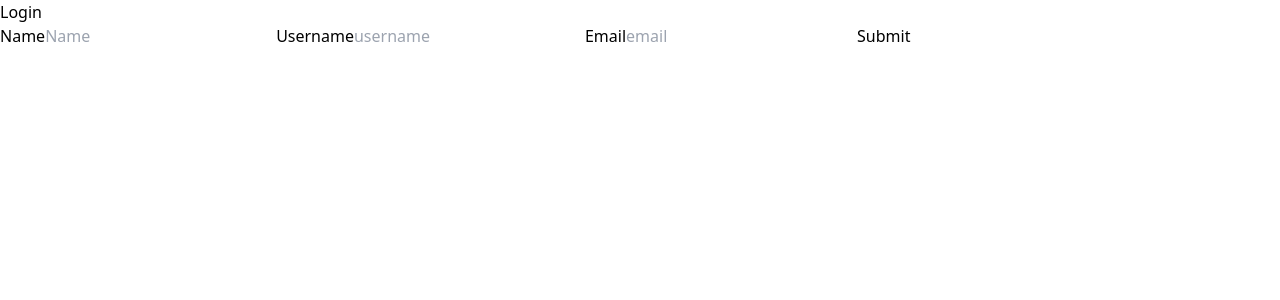
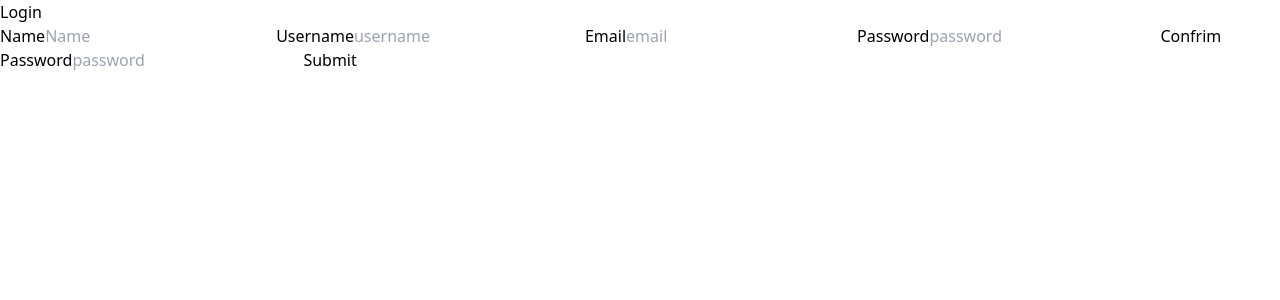
Before and after one commit to kshitijsharma123/YotubeClone_Frontend, a React (Vite) app: page /login in a window 1280 px wide. Shown: the top 300 px of the page. Built offline with nearby package versions, Linux system fonts and the light colour scheme.

Commit message:
Password and Confrim Password and Password fiel added

```diff
--- a/src/Components/Login.jsx
+++ b/src/Components/Login.jsx
@@ -2,14 +2,35 @@ import React from "react";
 import { useForm } from "react-hook-form";
 
 function Login() {
+  const checkPassword = () => {
+    const password = getValues("password");
+    const confrimPassword = getValues("confirmPassword");
+    if (password !== confrimPassword) {
+      setError("root", {
+        message: "Confrim Password and Password dont match",
+      });
+    }
+  };
+
   const {
     register,
     handleSubmit,
-    formState: { errors },
+    setError,
+    getValues,
+    formState: { errors, isSubmitting },
   } = useForm();
 
-  const onSubmit = (data) => {
-    console.log(data);
+  const onSubmit = async (data) => {
+    try {
+      await new Promise((resolve) => {
+        setTimeout(resolve, 1000);
+      });
+      console.log(data);
+    } catch (error) {
+      setError("email", {
+        message: "This email is already taken",
+      });
+    }
   };
   return (
     <>
@@ -52,8 +73,10 @@ function Login() {
             className="mb-4 text-black"
           />
           {/* Email  */}
-          {errors.email &&(
-          <span className="text-red-900">{errors.email.message}</span>)}
+
+          {errors.email && (
+            <span className="text-red-900">{errors.email.message}</span>
+          )}
 
           <label htmlFor="email" className="text-white">
             Email
@@ -61,7 +84,12 @@ function Login() {
           <input
             {...register("email", {
               required: "Email is required",
-              validate: (value) => value.includes("@"),
+              validate: (value) => {
+                if (!value.includes("@")) {
+                  return "Email must have @";
+                }
+                return true;
+              },
             })}
             type="text"
             id="email"
@@ -69,9 +97,52 @@ function Login() {
             className="mb-4 text-black"
           />
 
-          <button className="bg-red-900" type="submit">
-            Submit
+          {/* Password  */}
+          {errors.password && (
+            <span className="text-red-900">{errors.password.message}</span>
+          )}
+
+          <label htmlFor="password" className="text-white">
+            Password
+          </label>
+          <input
+            {...register("password", {
+              required: "Password is required",
+            })}
+            onBlur={checkPassword}
+            type="password"
+            id="password"
+            placeholder="password"
+            className="mb-4 text-black"
+          />
+
+          {/* Confrim Password  */}
+          {errors.ConfrimPassword && (
+            <span className="text-red-900">
+              {errors.ConfrimPassword.message}
+            </span>
+          )}
+
+          <label htmlFor="confirmpassword" className="text-white">
+            Confrim Password
+          </label>
+          <input
+            {...register("ConfrimPassword", {
+              required: "Password is required",
+            })}
+            onBlur={checkPassword}
+            type="password"
+            id="confirmPassword"
+            placeholder="password"
+            className="mb-4 text-black"
+          />
+
+          <button disabled={isSubmitting} className="bg-red-900" type="submit">
+            {isSubmitting ? "loading..." : "Submit"}
           </button>
+          {errors.root && (
+            <span className="text-red-900"> {errors.root.message}</span>
+          )}
         </form>
       </div>
     </>
```
